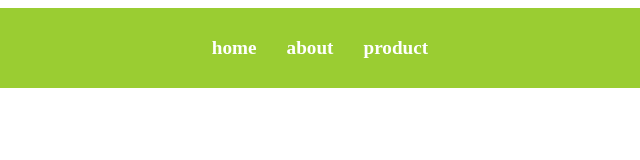
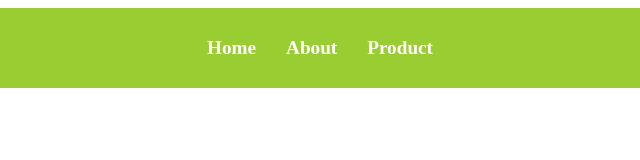
Before and after one commit to Goutham-id06/shopping-site, a plain HTML site: page index.html in a window 1280 px wide. Shown: the full height of the page, 320-960 px from the left. Drawn offline with Linux system fonts and the light colour scheme.

Commit message:
Update index.html

```diff
--- a/index.html
+++ b/index.html
@@ -12,10 +12,11 @@
             <img src="C:\Users\rajin\OneDrive\Documents\html baisc\seven-removebg-preview.png" alt="logo" width="50" height="50"/>
         </div>
         <ul>
-            <li>home</li>
-            <li>about</li>
-            <li>product</li>
+            <li>Home</li>
+            <li>About</li>
+            <li>Product</li>
         </ul>
     </header>
 </body>
+
 </html>
```
